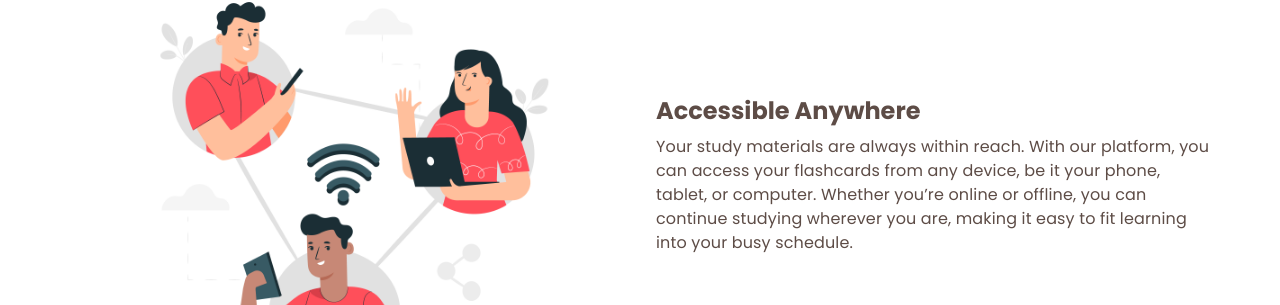
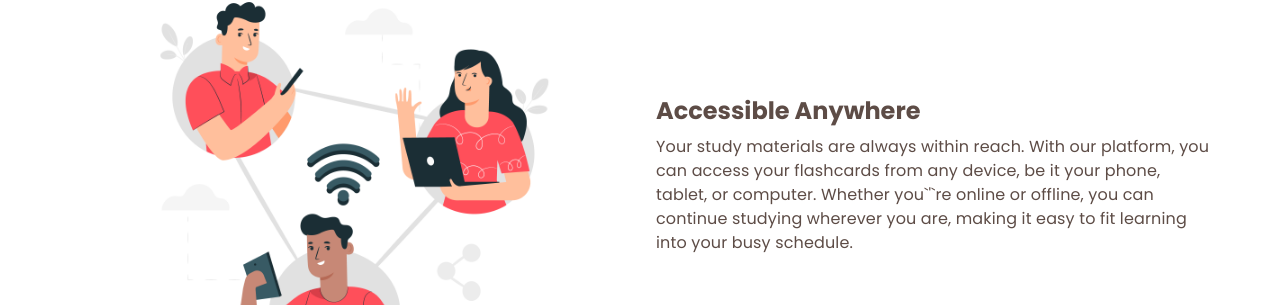
Before and after one commit to popli610/Flashcard-SaaS, a Next.js app: page / in a window 1280 px wide. Shown: the part 1507-1812 px from the top of the page. Built offline with nearby package versions, Linux system fonts and the light colour scheme; no server answers; a web font is replaced by a local one.

Commit message:
fixed bugs

```diff
--- a/app/page.js
+++ b/app/page.js
@@ -278,7 +278,7 @@ export default function Home() {
               <Typography align="left" sx={{ color: "#5D4C46", mt: 1, mb: 2 }}>
                 Your study materials are always within reach. With our platform,
                 you can access your flashcards from any device, be it your
-                phone, tablet, or computer. Whether you’re online or offline,
+                phone, tablet, or computer. Whether you`&#39;`re online or offline,
                 you can continue studying wherever you are, making it easy to
                 fit learning into your busy schedule.
               </Typography>
```
